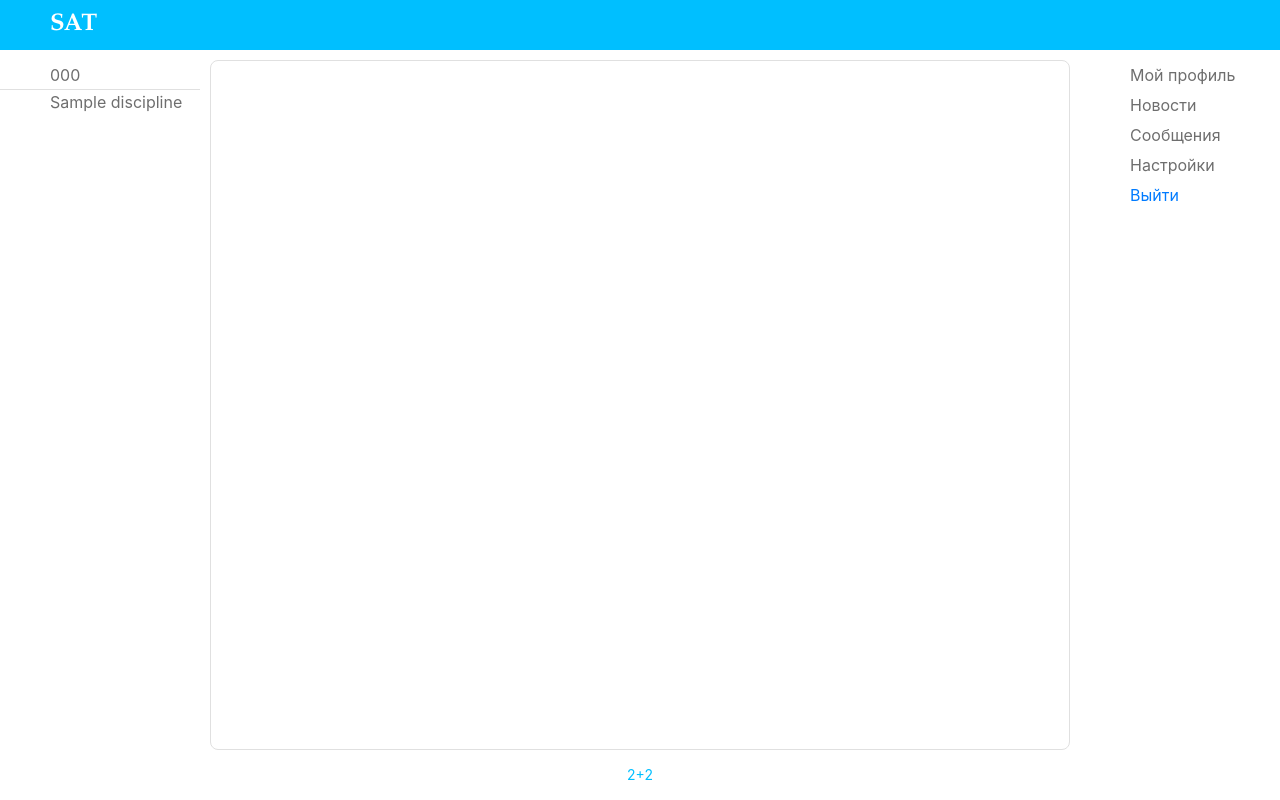
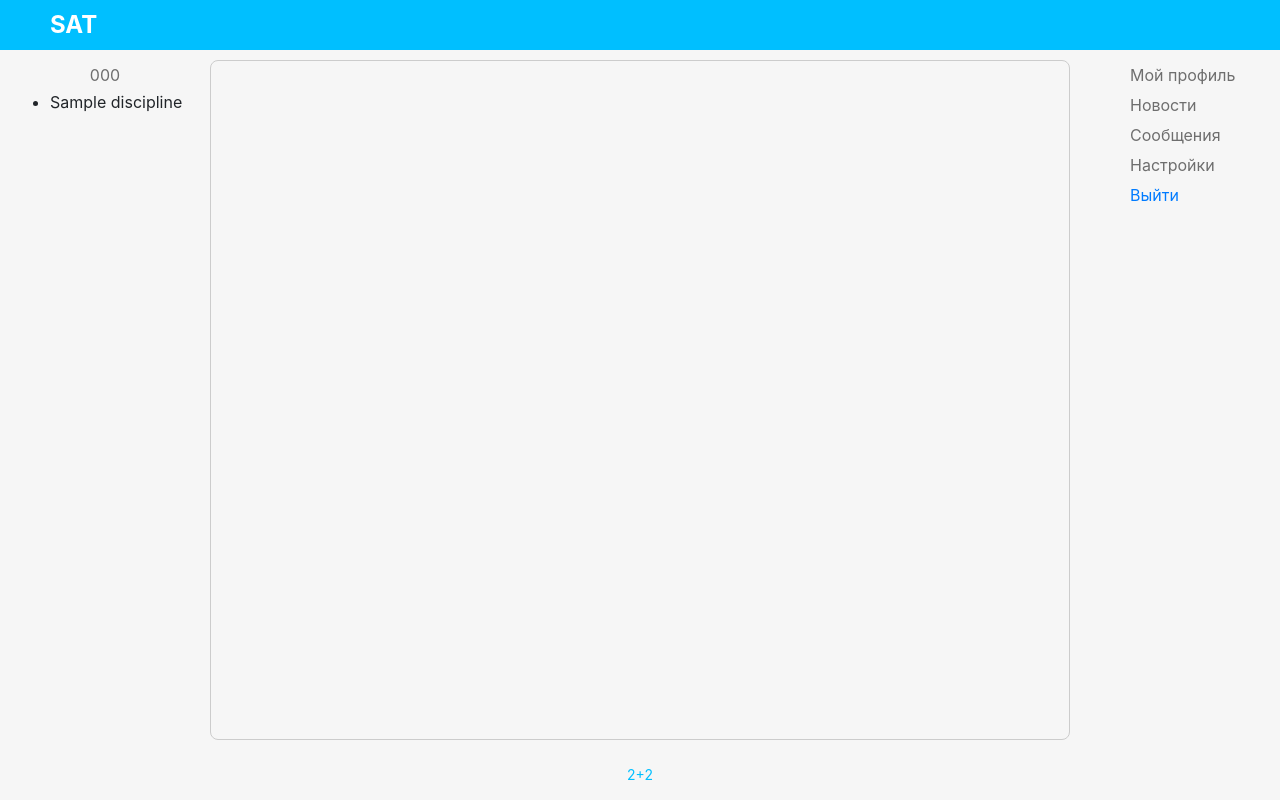
Before and after one commit to Igor-Kholupko/SAT, a Django app: page /dashboard/ in a window 1280 px wide. Run offline with Django 3.2, Linux system fonts and the light colour scheme; a user stored in the database is signed in; tables that the repository leaves empty hold one stand-in row (values such as "Sample post"); some libraries are stand-ins or nearby versions.

Commit message:
Исправление стилей

```diff
--- a/src/static/css/login.css
+++ b/src/static/css/login.css
@@ -7,6 +7,7 @@
     left: 0;
     width: 300px;
     height: 400px;
+    background-color: white;
 }
 
 .content {
--- a/src/static/css/site_base.css
+++ b/src/static/css/site_base.css
@@ -5,7 +5,6 @@ body {
     top: 0;
     width: 100%;
     height: 100%;
-    font-family: "Palatino";
     font-size: 14px;
 }
 
@@ -23,7 +22,6 @@ body {
     padding-left: 50px;
     font-weight: bold;
     color: white;
-    font-family: "Palatino";
 }
 /*
 #s {color: #00BFFF;}
@@ -41,6 +39,7 @@ body {
     line-height: 50px;
     z-index: 1;
     text-align: center;
+    background-color: #f6f6f6;
 }
 
 #footer_text {
@@ -59,6 +58,7 @@ body {
     left: 0;
     margin-top: 50px;
     margin-bottom: 50px;
+    background-color: #f6f6f6;
 }
 
 .main_content {
@@ -68,14 +68,15 @@ body {
     bottom: 0;
     left: 0;
     padding: 0 10px ;
-    margin: 10px 210px 0px 210px;
+    margin: 10px 210px 10px 210px;
     border-radius: 0.5em;
-    border: 1px solid #e0e0e0;
+    border: 1px solid #cccccc;
 }
 
 .left_menu {
     position: absolute;
     top: 10px;
+    padding-left: 10px;
     left: 0;
     bottom: 0;
     width: 200px;
@@ -84,33 +85,9 @@ body {
 .left_menu_menu {
     color: #6E6E6E;
     margin: 0;
-    padding-left: 50px;
+    text-align: center;
     height: 30px;
     line-height: 30px;
-    border-bottom: 1px solid #e0e0e0;
-    cursor: default;
-}
-
-.left_menu_submenu_list {
-    color: #6E6E6E;
-    padding: 0;
-    margin: 0;
-    list-style-type: none;
-}
-
-.left_menu_submenu {
-    padding-left: 50px;
-    height: 25px;
-    line-height: 25px;
-    background-color: white;
-}
-
-.left_menu_menu:hover {
-    cursor: default;
-}
-
-.left_menu_submenu:hover {
-    background-color: #efefef;
     cursor: default;
 }
 
--- a/src/templates/labs/dashboard/workspace.html
+++ b/src/templates/labs/dashboard/workspace.html
@@ -1,5 +1,5 @@
 <nav>
-    <div class="nav nav-tabs" id="nav-tab" role="tablist">
+    <div class="nav nav-tabs" id="nav-tab" role="tablist" style="border-bottom: none">
         <a class="nav-item nav-link active" data-toggle="tab" href="#nav-home" role="tab" aria-controls="nav-home" aria-selected="true">{{ sc|stringformat:"s" }}</a>
         {% for task in task_list %}
             <a class="nav-item nav-link" data-toggle="tab" href="#nav-profile-{{ forloop.counter }}" role="tab" aria-controls="nav-profile" aria-selected="false">{{ task|stringformat:"s" }}</a>
@@ -9,7 +9,7 @@
         {% endif %}
     </div>
 </nav>
-<div class="tab-content" id="nav-tabContent" style="height: 95%">
+<div class="tab-content" id="nav-tabContent" style="height: 95%; padding-top: 10px">
     <div class="tab-pane fade show active" id="nav-home" role="tabpanel" aria-labelledby="nav-home-tab" style="height: 100%;">{% include 'labs/dashboard/group_info.html' %}</div>
     {% for task in task_list %}
         <div class="tab-pane fade" id="nav-profile-{{ forloop.counter }}" role="tabpanel" aria-labelledby="nav-profile-tab" style="height: 100%;">{% include 'labs/dashboard/lab_info.html' %}</div>
--- a/src/templates/registration/login.html
+++ b/src/templates/registration/login.html
@@ -20,7 +20,7 @@
             </ul>
             <input class="form-control" type="password" id="inputPassword" placeholder="{% trans "Password" %}" name="password">
         </div>
-        <a class="form-control" id="forgetPassword">{% trans "Forgotten your password?" %}</a>
+        <a class="form-control" id="forgetPassword">{% trans "Forgot your password?" %}</a>
         <button class="form-control" id="btn" type="submit">{% trans "Log in" %}</button>
     </form>
     </div>
```
